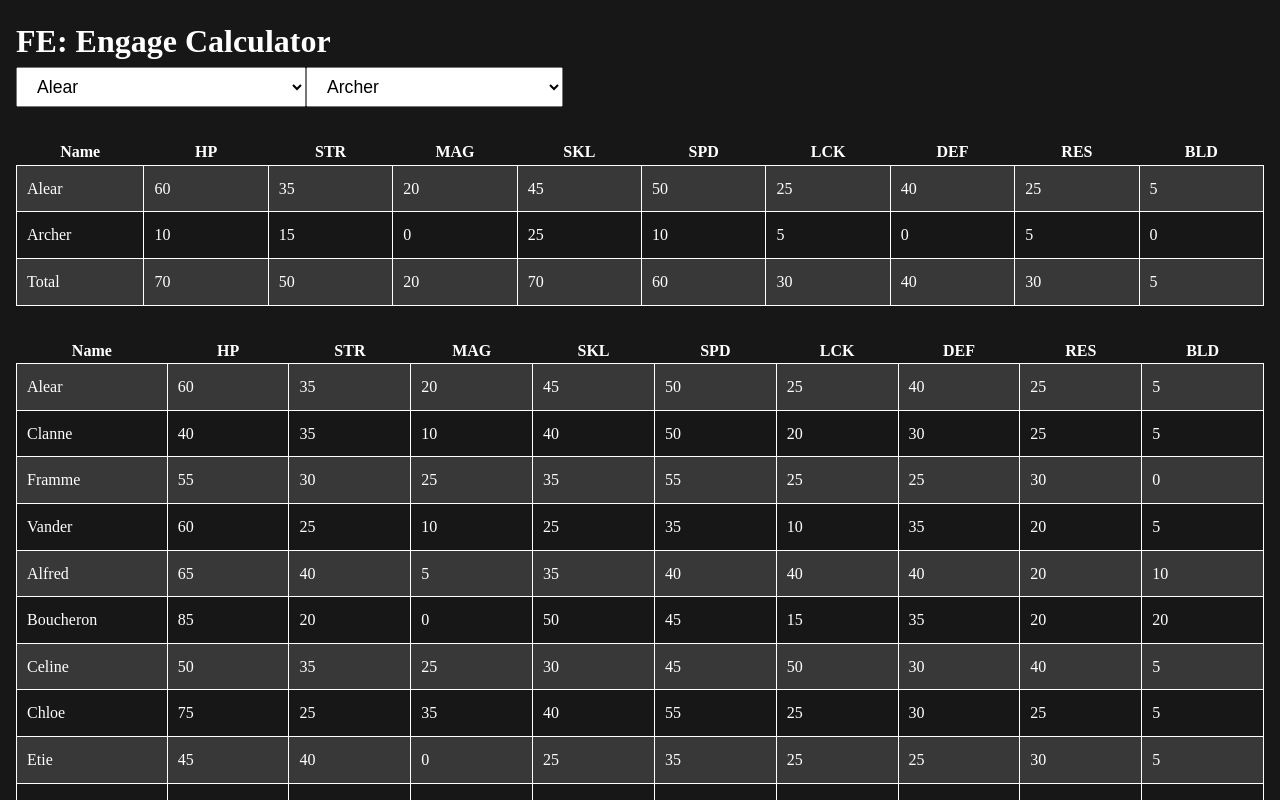
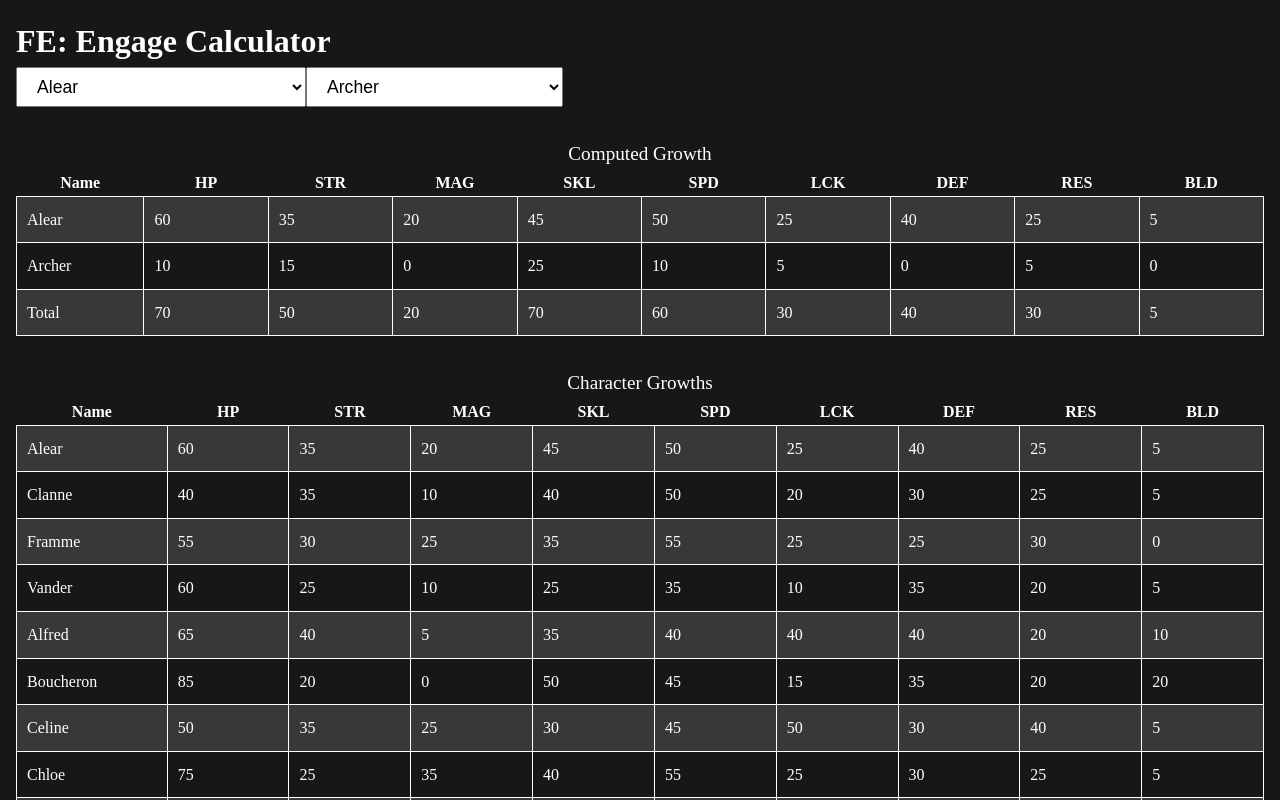
Before and after one commit to maj-rf/fengage-calc, a Next.js app: page / in a window 1280 px wide. Shown: the top 800 px of the page. Built offline with nearby package versions, Linux system fonts and the light colour scheme.

Commit message:
add captions

```diff
--- a/src/app/globals.css
+++ b/src/app/globals.css
@@ -140,3 +140,7 @@
   padding: 0.5rem 1rem;
   font-size: 1.1rem;
 }
+
+caption {
+  font-size: 1.2rem;
+}
--- a/src/components/StatTable.tsx
+++ b/src/components/StatTable.tsx
@@ -19,6 +19,7 @@
   ];
   return (
     <table>
+      <caption>{title}</caption>
       <thead>
         <tr>
           <th>Name</th>
```
